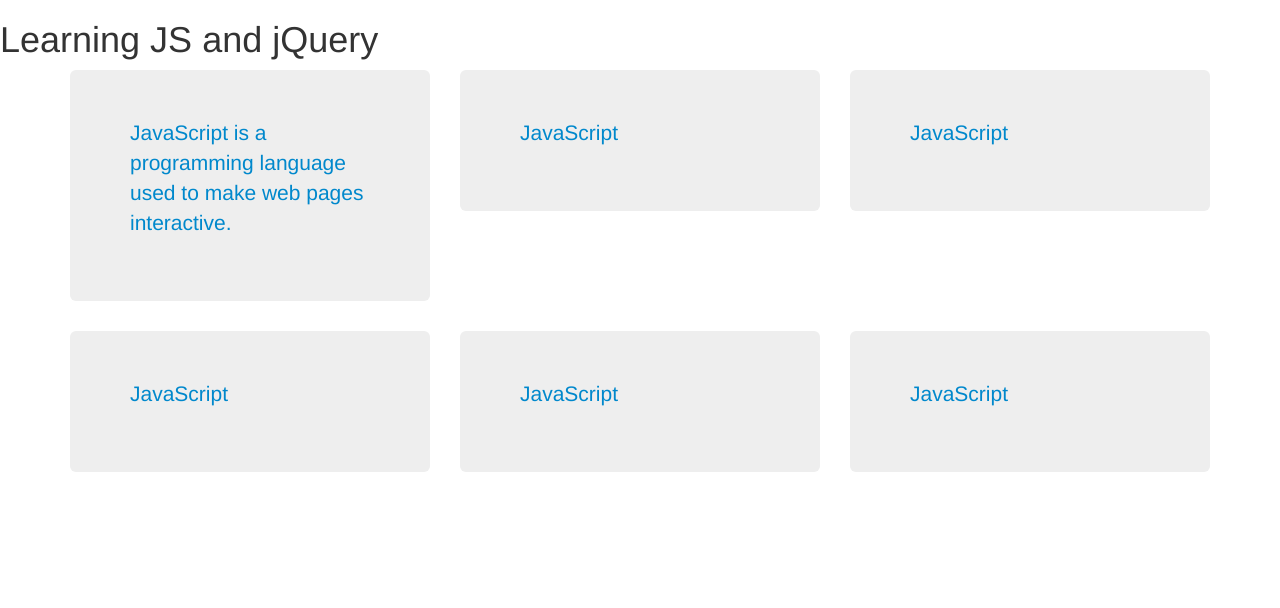
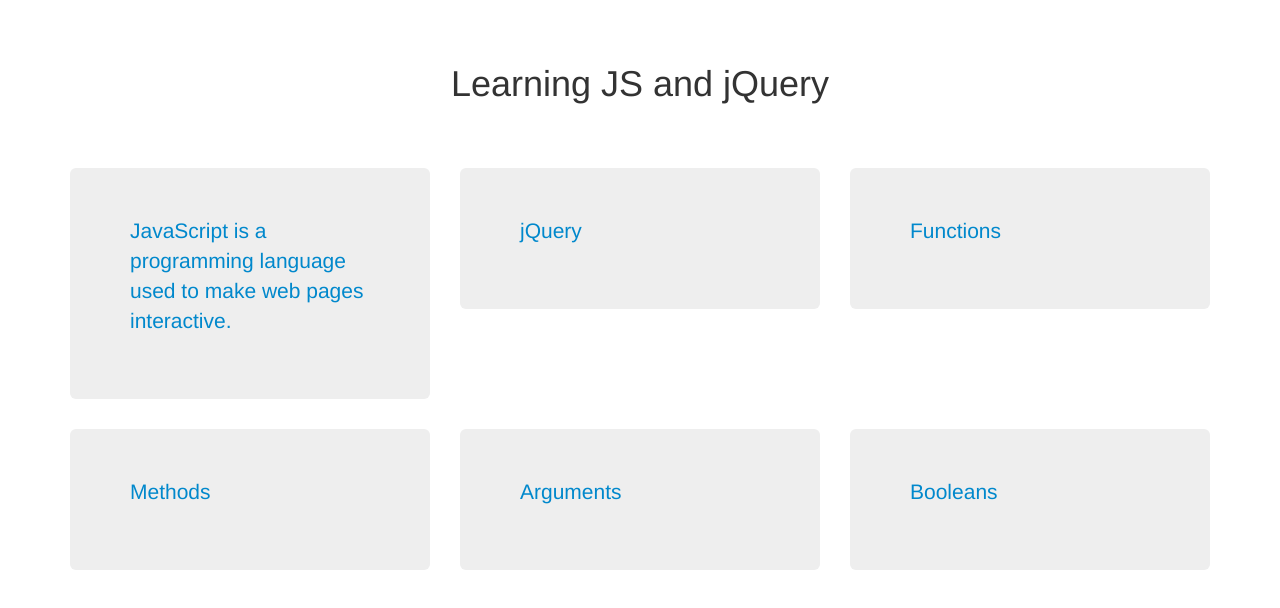
Before and after one commit to denniseortega/flashcard-site, a plain HTML site: page index.html in a window 1280 px wide. Both pictures are taken after a click on the element "JavaScript". Drawn offline with Linux system fonts and the light colour scheme.

Commit message:
Finish flash cards, changing adding more classes and changing some classes to id to make flashcards work indipendently

```diff
--- a/css/styles.css
+++ b/css/styles.css
@@ -1,8 +1,40 @@
-.clickable {
+h1{
+  text-align: center;
+  margin: 5%;
+}
+
+
+.clickable1 {
   cursor: pointer;
   color: #0088cc;
 }
 
+.clickable2 {
+  cursor: pointer;
+  color: #0088cc;
+}
+
+.clickable3 {
+  cursor: pointer;
+  color: #0088cc;
+}
+
+.clickable4 {
+  cursor: pointer;
+  color: #0088cc;
+}
+
+.clickable5 {
+  cursor: pointer;
+  color: #0088cc;
+}
+
+.clickable6 {
+  cursor: pointer;
+  color: #0088cc;
+}
+
+
  .back {
   display: none;
 }
--- a/index.html
+++ b/index.html
@@ -14,33 +14,33 @@
       <div class="row">
         <div class="col-md-4">
           <div class="jumbotron">
-            <div class="front">
-              <p><span class="clickable">JavaScript</span></p>
+            <div id="front1">
+              <p><span class="clickable1">JavaScript</span></p>
             </div>
-            <div class="back">
-              <p><span class="clickable">JavaScript is a programming language used to make web pages interactive.</span></p>
+            <div class="back" id="back1">
+              <p><span class="clickable1">JavaScript is a programming language used to make web pages interactive.</span></p>
             </div>
         </div>
         </div>
 
         <div class="col-md-4">
           <div class="jumbotron">
-            <div class="front">
-              <p><span class="clickable">JavaScript</span></p>
+            <div id="front2">
+              <p><span class="clickable2">jQuery</span></p>
             </div>
-            <div class="back">
-              <p><span class="clickable">JavaScript</span></p>
+            <div class="back" id="back2">
+              <p><span class="clickable2">A JavaScript library that makes it easier to incorporate JavaScript on your web pages. </span></p>
             </div>
           </div>
         </div>
 
         <div class="col-md-4">
           <div class="jumbotron">
-            <div class="front">
-              <p><span class="clickable">JavaScript</span></p>
+            <div id="front3">
+              <p><span class="clickable3">Functions</span></p>
               </div>
-              <div class="back">
-              <p><span class="clickable">JavaScript</span></p>
+              <div class="back" id="back3">
+              <p><span class="clickable3">A function is a block of code that performs an action and returns a result; optionally takes arguments</span></p>
               </div>
             </div>
           </div>
@@ -49,33 +49,33 @@
       <div class="row">
         <div class="col-md-4">
           <div class="jumbotron">
-            <div class="front">
-              <p><span class="clickable">JavaScript</span></p>
+            <div id="front4">
+              <p><span class="clickable4">Methods</span></p>
             </div>
-            <div class="back">
-              <p><span class="clickable">JavaScript</span></p>
+            <div class="back" id="back4">
+              <p><span class="clickable4">A method is an action run on a piece of data; you can think of it as a message you send to a piece of data, and the result is the response.</span></p>
             </div>
           </div>
         </div>
 
         <div class="col-md-4">
           <div class="jumbotron">
-            <div class="front">
-              <p><span class="clickable">JavaScript</span></p>
+            <div id="front5">
+              <p><span class="clickable5">Arguments</span></p>
               </div>
-              <div class="back">
-              <p><span class="clickable">JavaScript</span></p>
+              <div class="back" id="back5">
+              <p><span class="clickable5">Some methods take one or more arguments that provide the method with additional information to help it perform its action.</span></p>
               </div>
           </div>
         </div>
 
         <div class="col-md-4">
           <div class="jumbotron">
-            <div class="front">
-              <p><span class="clickable">JavaScript</span></p>
+            <div id="front6">
+              <p><span class="clickable6">Booleans</span></p>
             </div>
-            <div class="back">
-              <p><span class="clickable">JavaScript</span></p>
+            <div class="back" id="back6">
+              <p><span class="clickable6">Booleans can only hold 2 possible values - true or false.</span></p>
             </div>
           </div>
         </div>
--- a/js/scripts.js
+++ b/js/scripts.js
@@ -1,8 +1,48 @@
 $(document).ready(function(){
-  $(".clickable").click(function() {
-    $(".front").toggle();
+  $(".clickable1").click(function() {
+    $("#front1").toggle();
   });
-  $(".clickable").click(function() {
-    $(".back").toggle();
+  $(".clickable1").click(function() {
+    $("#back1").toggle();
+  });
+
+
+  $(".clickable2").click(function() {
+    $("#front2").toggle();
+  });
+  $(".clickable2").click(function() {
+    $("#back2").toggle();
+  });
+
+
+  $(".clickable3").click(function() {
+    $("#front3").toggle();
+  });
+  $(".clickable3").click(function() {
+    $("#back3").toggle();
+  });
+
+
+  $(".clickable4").click(function() {
+    $("#front4").toggle();
+  });
+  $(".clickable4").click(function() {
+    $("#back4").toggle();
+  });
+
+
+  $(".clickable5").click(function() {
+    $("#front5").toggle();
+  });
+  $(".clickable5").click(function() {
+    $("#back5").toggle();
+  });
+
+
+  $(".clickable6").click(function() {
+    $("#front6").toggle();
+  });
+  $(".clickable6").click(function() {
+    $("#back6").toggle();
   });
   });
```
